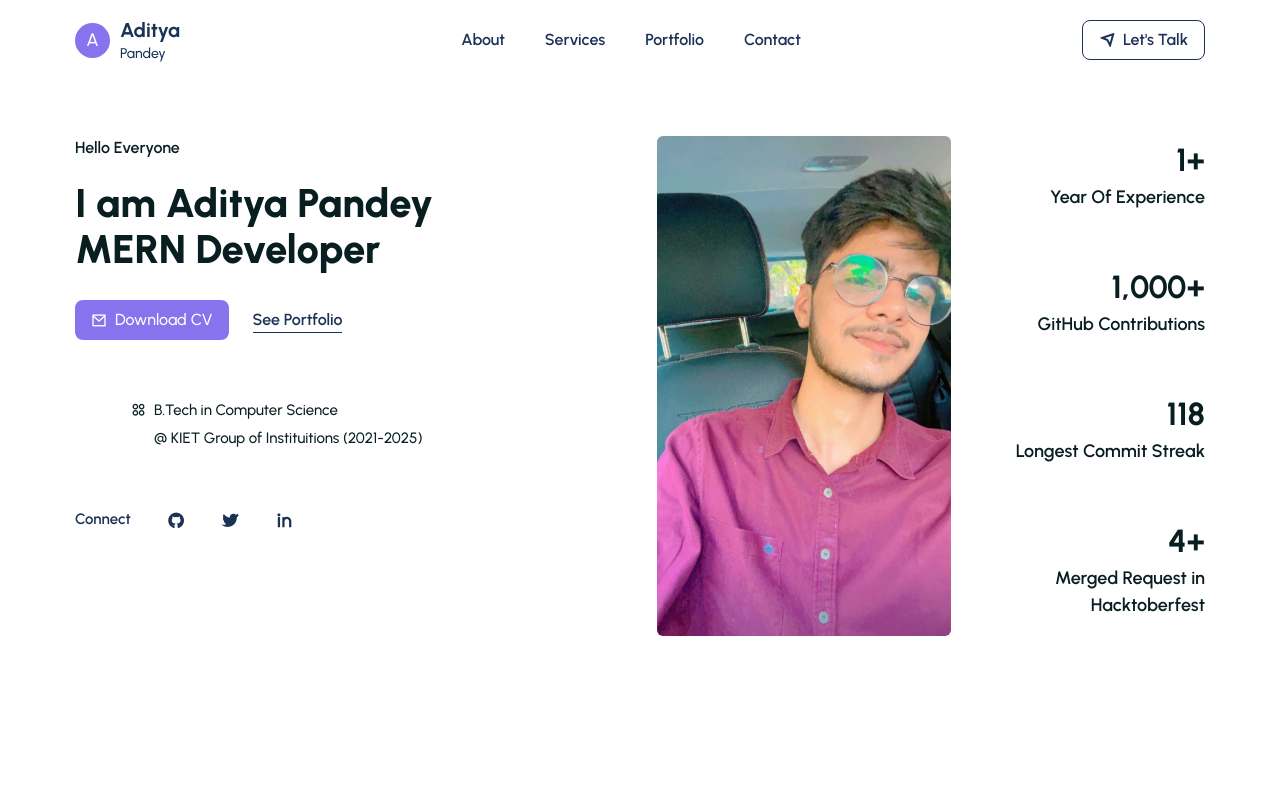
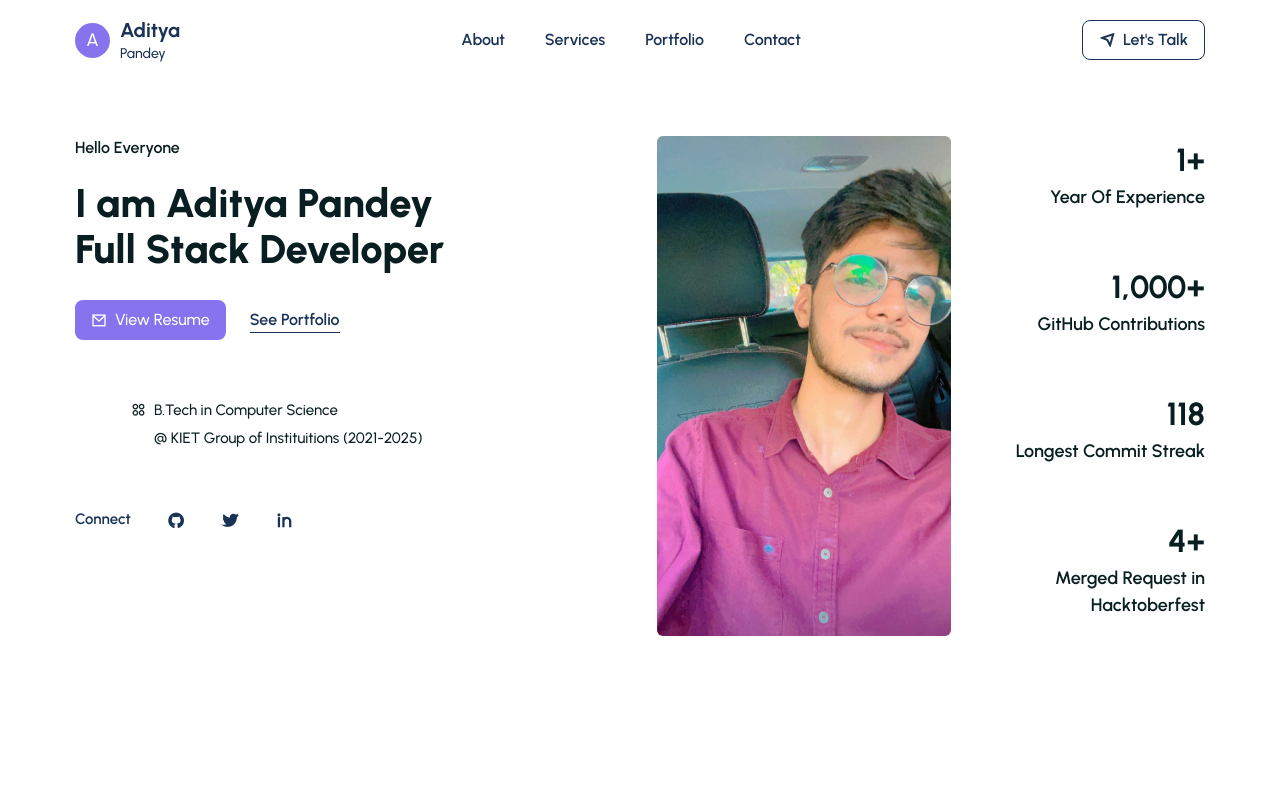
Before and after one commit to adityyaa-10/Portfolio, a React (Create React App) app: page / in a window 1280 px wide. Shown: the top 789 px of the page. Built offline with nearby package versions, Linux system fonts and the light colour scheme.

Commit message:
Update Hero.jsx

```diff
--- a/src/components/UI/Hero.jsx
+++ b/src/components/UI/Hero.jsx
@@ -32,7 +32,7 @@
                             className='text-headingColor font-[800] text-[1.8rem] sm:text-[40px] leading-[35px] sm:leading-[46px] mt-5'
                         >
                             I am Aditya Pandey <br />
-                            MERN Developer
+                            Full Stack Developer
                         </h1>
 
                         <div
@@ -46,7 +46,7 @@
                                 onClick={openPdfInNewTab}
                                 className="bg-primaryColor text-white font-[500] flex items-center gap-2 hover:bg-smallTextColor ease-in duration-300 py-2 px-4 rounded-[8px]"
                             >
-                                <i className="ri-mail-line"></i> Download CV
+                                <i className="ri-mail-line"></i> View Resume
                             </button>
 
                             <a href="#portfolio" className='text-smallTextColor font-[600] text-[16px] border-b border-solid
```
